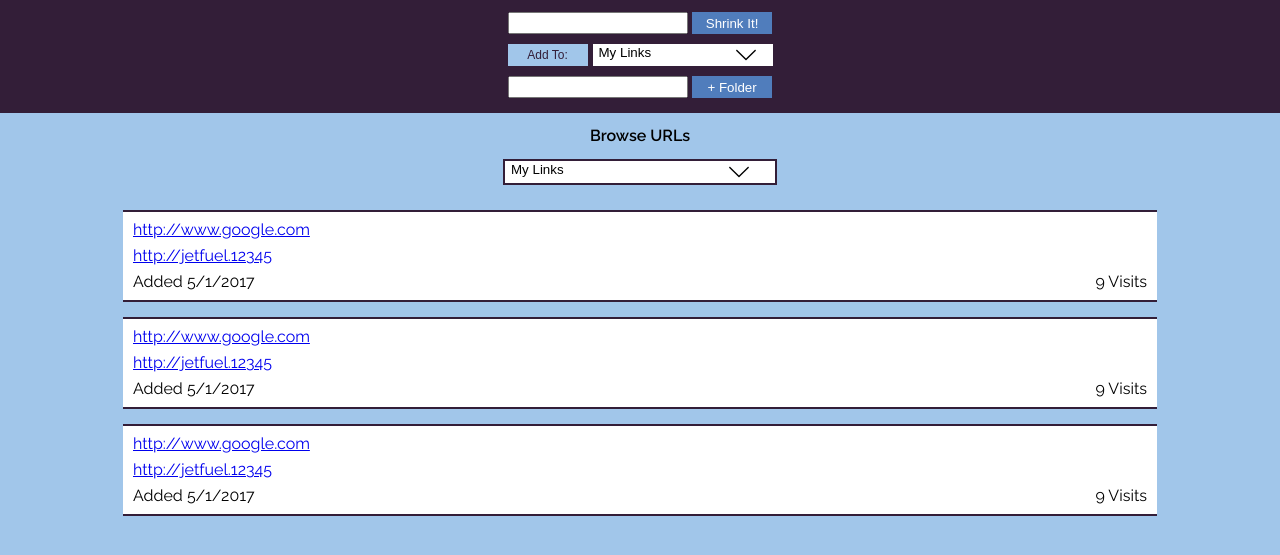
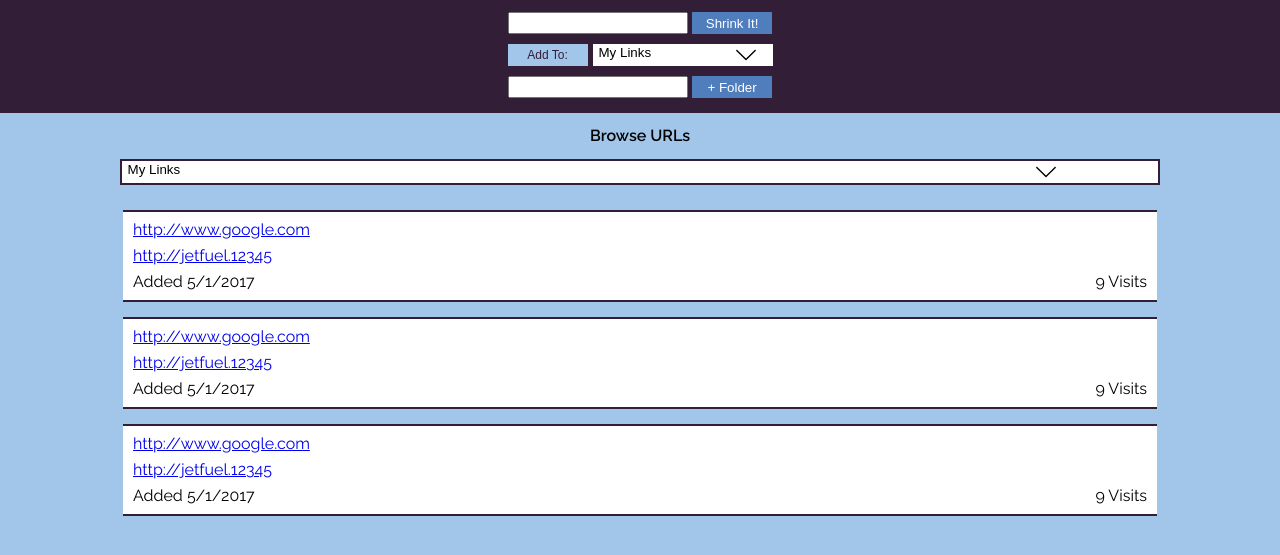
Before and after one commit to juliankyer/JetFuel, a website: page index.html in a window 1280 px wide. Shown: the part 83-638 px from the top of the page. Drawn offline with nearby package versions, Linux system fonts and the light colour scheme.

Commit message:
Change width of folder-select drop down in browse section

```diff
--- a/style.css
+++ b/style.css
@@ -115,7 +115,7 @@ button {
   overflow: hidden;
   background: #FFFFFF url('./images/down-arrow.svg') no-repeat 90%;
   height: 22px;
-  width: 270px;
+  width: 81%;
 }
 
 .browse-folders select {
```
